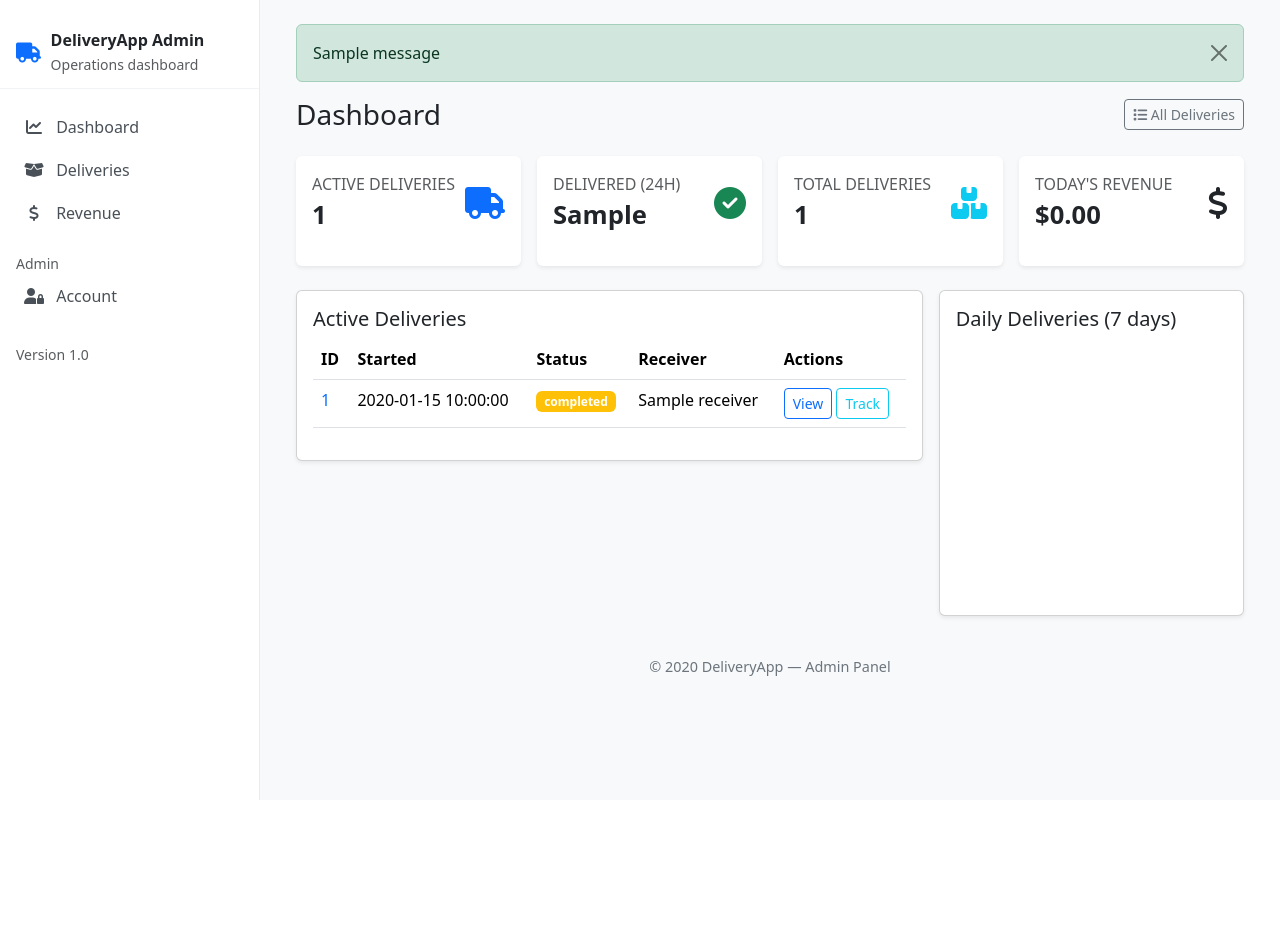
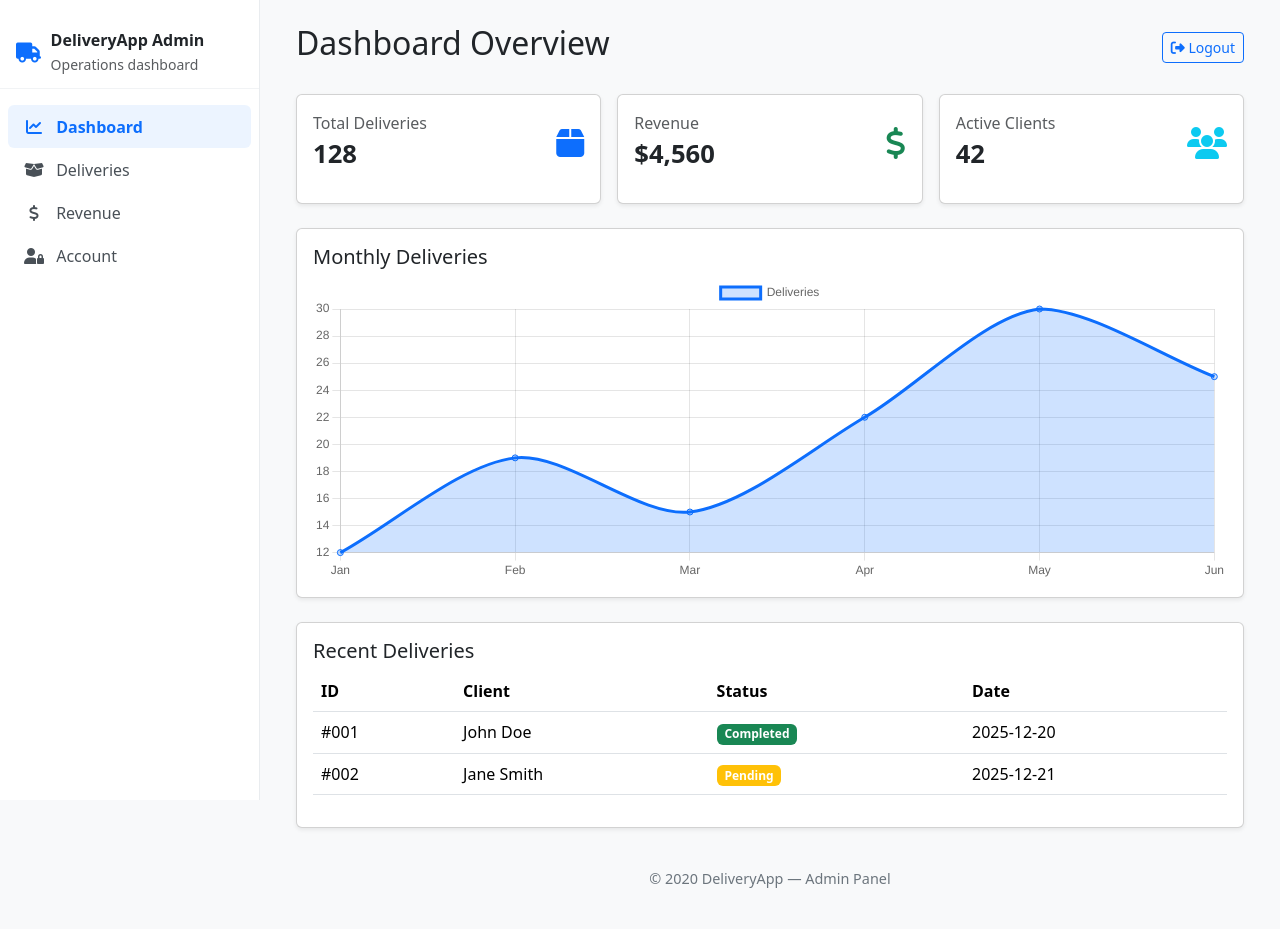
Before and after one commit to blackbanks1/CONNECTION-BACKEND, a Flask app: template templates/admin/index.html in a window 1280 px wide. Before the commit the page ends 800 px from the top, so only its background shows below. Run offline with Flask 3, Linux system fonts and the light colour scheme; the template is opened without the code that fills it: most values are stand-ins (such as "Sample title", 1, 10 or a date in 2020); one stand-in notice (Sample message) is shown; a map, chart or similar area stays blank; some libraries are stand-ins or nearby versions.

Commit message:
admin user interface

```diff
--- a/app.py
+++ b/app.py
@@ -413,6 +413,9 @@ def on_receiver_update(data):
 # LOCAL DEV
 # ---------------------------------------
 if __name__ == "__main__":
+    with app.app_context():
+        db.create_all()   # <-- properly indented
+
     socketio.run(
         app,
         host="0.0.0.0",
--- a/templates/admin/base.html
+++ b/templates/admin/base.html
@@ -20,42 +20,13 @@
       --sidebar-width: 260px;
       --brand-color: #0d6efd;
     }
-    body {
-      background: #f8f9fa;
-      min-height: 100vh;
-    }
-    .sidebar {
-      width: var(--sidebar-width);
-      position: fixed;
-      top: 0;
-      left: 0;
-      bottom: 0;
-      padding: 1rem 0;
-      background: #ffffff;
-      border-right: 1px solid #e9ecef;
-      overflow-y: auto;
-    }
-    .main {
-      margin-left: var(--sidebar-width);
-      padding: 1.5rem;
-    }
-    .sidebar .nav-link {
-      color: #495057;
-      padding: .6rem 1rem;
-      border-radius: .375rem;
-    }
-    .sidebar .nav-link.active {
-      background: linear-gradient(90deg, rgba(13,110,253,0.08), rgba(13,110,253,0.05));
-      color: var(--brand-color);
-      font-weight: 600;
-    }
-    .brand {
-      padding: .75rem 1rem;
-      display:flex;
-      gap:.6rem;
-      align-items:center;
-      border-bottom:1px solid #f1f3f5;
-    }
+    body { background: #f8f9fa; min-height: 100vh; }
+    .sidebar { width: var(--sidebar-width); position: fixed; top: 0; left: 0; bottom: 0;
+               padding: 1rem 0; background: #ffffff; border-right: 1px solid #e9ecef; overflow-y: auto; }
+    .main { margin-left: var(--sidebar-width); padding: 1.5rem; }
+    .sidebar .nav-link { color: #495057; padding: .6rem 1rem; border-radius: .375rem; }
+    .sidebar .nav-link.active { background: rgba(13,110,253,0.08); color: var(--brand-color); font-weight: 600; }
+    .brand { padding: .75rem 1rem; display:flex; gap:.6rem; align-items:center; border-bottom:1px solid #f1f3f5; }
     .card.stats-card { min-height: 110px; }
     .stats-number { font-size: 1.6rem; font-weight:700; }
     .content-header { display:flex; justify-content:space-between; align-items:center; gap:1rem; }
@@ -76,48 +47,113 @@
     </div>
 
     <nav class="nav flex-column mt-3 px-2">
-      <a class="nav-link {% if request.path == url_for('admin.index') %}active{% endif %}"
-         href="{{ url_for('admin.index') }}" aria-current="page">
+      <a class="nav-link active" href="#">
         <i class="fa-fw fa-solid fa-chart-line me-2"></i> Dashboard
       </a>
-      <a class="nav-link {% if url_for('admin.list_deliveries') in request.path %}active{% endif %}"
-         href="{{ url_for('admin.list_deliveries') }}" aria-current="page">
+      <a class="nav-link" href="#">
         <i class="fa-fw fa-solid fa-box-open me-2"></i> Deliveries
       </a>
-      <a class="nav-link {% if request.path == url_for('admin.revenue') %}active{% endif %}"
-         href="{{ url_for('admin.revenue') }}" aria-current="page">
+      <a class="nav-link" href="#">
         <i class="fa-fw fa-solid fa-dollar-sign me-2"></i> Revenue
       </a>
-      <div class="mt-3 px-2">
-        <small class="text-muted">Admin</small>
-      </div>
-      <a class="nav-link {% if request.path == url_for('admin.account') %}active{% endif %}"
-         href="{{ url_for('admin.account') }}" aria-current="page">
+      <a class="nav-link" href="#">
         <i class="fa-fw fa-solid fa-user-lock me-2"></i> Account
       </a>
     </nav>
-
-    <div class="px-3 mt-4">
-      <small class="text-muted">Version 1.0</small>
-    </div>
   </aside>
 
   <main class="main">
     <div class="container-fluid">
-      {% with messages = get_flashed_messages(with_categories=true) %}
-      {% if messages %}
-      <div class="mb-3">
-        {% for category, msg in messages %}
-        <div class="alert alert-{{ category }} alert-dismissible fade show" role="alert">
-          {{ msg }}
-          <button type="button" class="btn-close" data-bs-dismiss="alert" aria-label="Close"></button>
+      <!-- Dashboard header -->
+      <div class="content-header mb-4">
+        <h2>Dashboard Overview</h2>
+        <button class="btn btn-outline-primary btn-sm">
+          <i class="fa-solid fa-right-from-bracket"></i> Logout
+        </button>
+      </div>
+
+      <!-- Stats cards -->
+      <div class="row g-3 mb-4">
+        <div class="col-md-4">
+          <div class="card stats-card shadow-sm">
+            <div class="card-body">
+              <div class="d-flex justify-content-between align-items-center">
+                <div>
+                  <div class="text-muted">Total Deliveries</div>
+                  <div class="stats-number">128</div>
+                </div>
+                <i class="fa-solid fa-box fa-2x text-primary"></i>
+              </div>
+            </div>
+          </div>
         </div>
-        {% endfor %}
+        <div class="col-md-4">
+          <div class="card stats-card shadow-sm">
+            <div class="card-body">
+              <div class="d-flex justify-content-between align-items-center">
+                <div>
+                  <div class="text-muted">Revenue</div>
+                  <div class="stats-number">$4,560</div>
+                </div>
+                <i class="fa-solid fa-dollar-sign fa-2x text-success"></i>
+              </div>
+            </div>
+          </div>
+        </div>
+        <div class="col-md-4">
+          <div class="card stats-card shadow-sm">
+            <div class="card-body">
+              <div class="d-flex justify-content-between align-items-center">
+                <div>
+                  <div class="text-muted">Active Clients</div>
+                  <div class="stats-number">42</div>
+                </div>
+                <i class="fa-solid fa-users fa-2x text-info"></i>
+              </div>
+            </div>
+          </div>
+        </div>
       </div>
-      {% endif %}
-      {% endwith %}
 
-      {% block content %}{% endblock %}
+      <!-- Chart -->
+      <div class="card shadow-sm mb-4">
+        <div class="card-body">
+          <h5 class="card-title">Monthly Deliveries</h5>
+          <canvas id="deliveriesChart" height="100"></canvas>
+        </div>
+      </div>
+
+      <!-- Table -->
+      <div class="card shadow-sm">
+        <div class="card-body">
+          <h5 class="card-title">Recent Deliveries</h5>
+          <table class="table table-hover">
+            <thead>
+              <tr>
+                <th>ID</th>
+                <th>Client</th>
+                <th>Status</th>
+                <th>Date</th>
+              </tr>
+            </thead>
+            <tbody>
+              <tr>
+                <td>#001</td>
+                <td>John Doe</td>
+                <td><span class="badge bg-success">Completed</span></td>
+                <td>2025-12-20</td>
+              </tr>
+              <tr>
+                <td>#002</td>
+                <td>Jane Smith</td>
+                <td><span class="badge bg-warning">Pending</span></td>
+                <td>2025-12-21</td>
+              </tr>
+            </tbody>
+          </table>
+        </div>
+      </div>
+
       <footer class="admin-footer mt-4">
         © {{ current_year }} DeliveryApp — Admin Panel
       </footer>
@@ -127,6 +163,25 @@
   <!-- Bootstrap JS -->
   <script src="https://cdn.jsdelivr.net/npm/bootstrap@5.3.2/dist/js/bootstrap.bundle.min.js"></script>
 
+  <!-- Chart.js demo -->
+  <script>
+    const ctx = document.getElementById('deliveriesChart');
+    new Chart(ctx, {
+      type: 'line',
+      data: {
+        labels: ['Jan','Feb','Mar','Apr','May','Jun'],
+        datasets: [{
+          label: 'Deliveries',
+          data: [12, 19, 15, 22, 30, 25],
+          borderColor: '#0d6efd',
+          backgroundColor: 'rgba(13,110,253,0.2)',
+          fill: true,
+          tension: 0.3
+        }]
+      }
+    });
+  </script>
+
   {% block scripts %}{% endblock %}
 </body>
 </html>
```
Also changed, not shown: admin_auth.py (+23 -12 lines), templates/admin/login.html (added, +83 -0 lines), templates/admin/register.html (added, +79 -0 lines).
